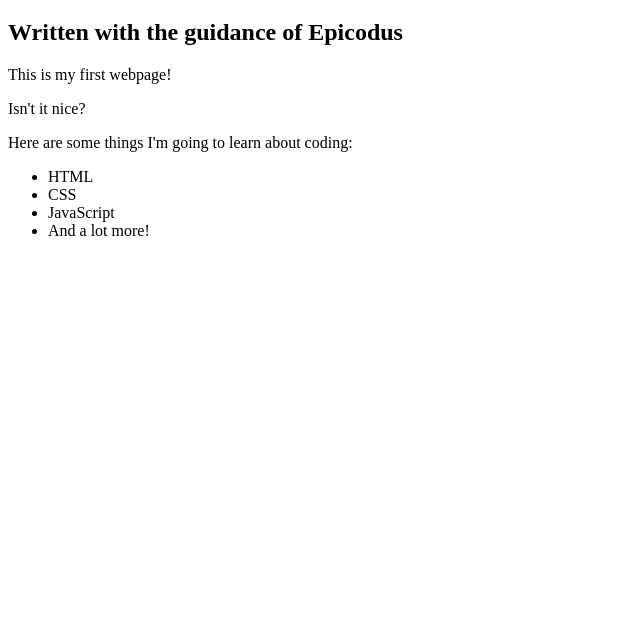
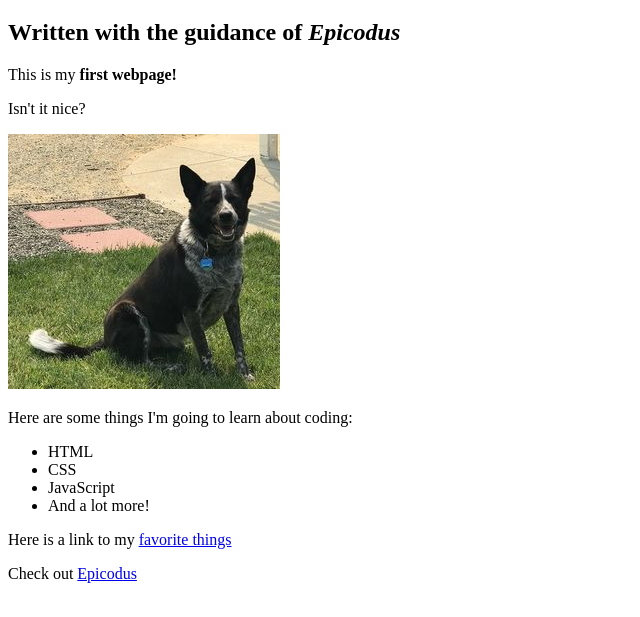
Before and after one commit to kiraroberts/Epicodus-Week-1-Day-2, a plain HTML site: page my-first-webpage.html in a window 1280 px wide. Shown: the part 61-678 px from the top of the page, without its empty margins (0-640 px from the left). Drawn offline with Linux system fonts and the light colour scheme.

Commit message:
Added functional links plus a picture and folder

```diff
--- a/my-first-webpage.html
+++ b/my-first-webpage.html
@@ -5,9 +5,11 @@
   </head>
   <body>
     <h1>My first web page</h1>
-    <h2>Written with the guidance of Epicodus</h2>
-    <p>This is my first webpage!</p>
+    <h2>Written with the guidance of <em>Epicodus</em></h2>
+    <p>This is my <strong>first webpage!</strong></p>
     <p>Isn't it nice?</p>
+
+    <img src="img/cute dog.jpg" alt="A photo of a cute dog that looks like Blue.">
     <p>Here are some things I'm going to learn about coding:</p>
     <ul>
       <li>HTML</li>
@@ -15,5 +17,9 @@
       <li>JavaScript</li>
       <li>And a lot more!</li>
     </ul>
+
+    <p>Here is a link to my <a href="favorite-things.html"> favorite things</a></P>
+
+    <p>Check out <a href="http://www.epicodus.com/">Epicodus</a></p>
   </body>
 </html>
```
Also changed, not shown: favorite-things.html (+2 -2 lines), img/cute dog.jpg (added).
